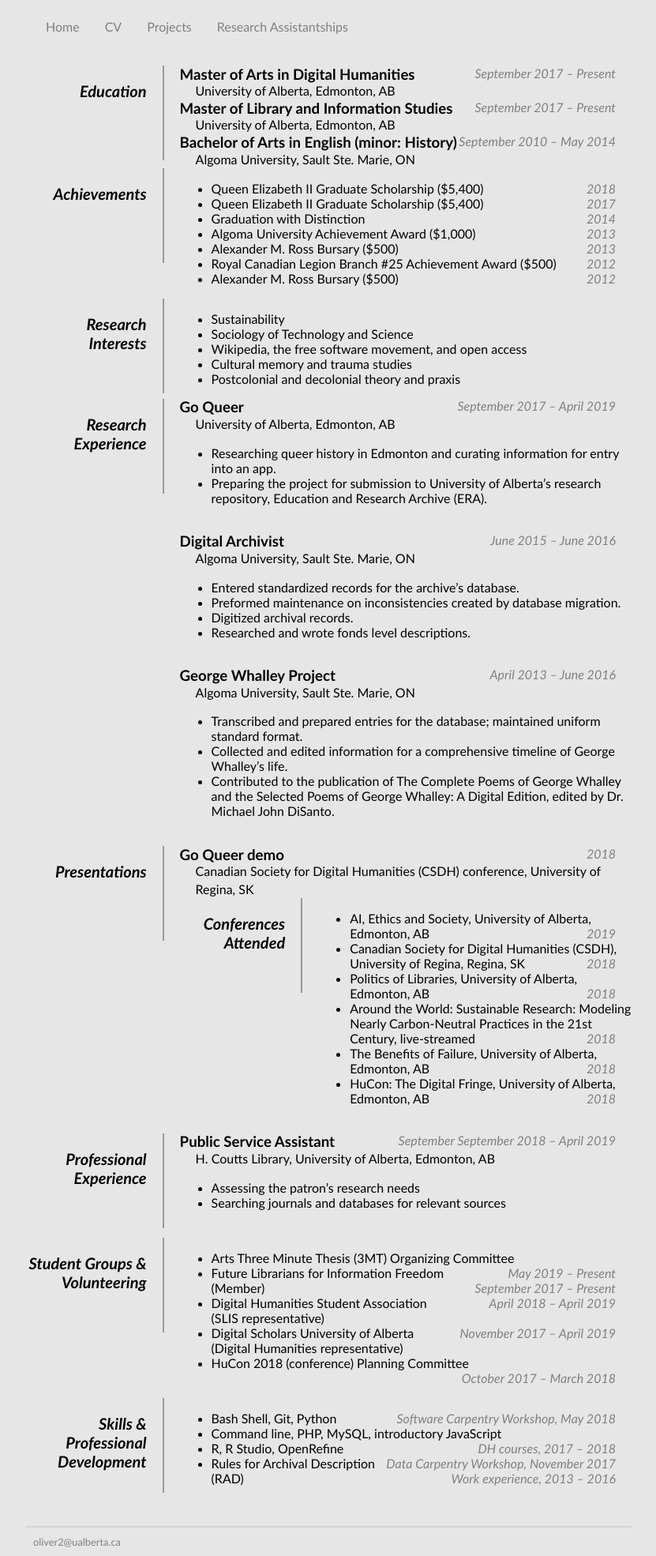
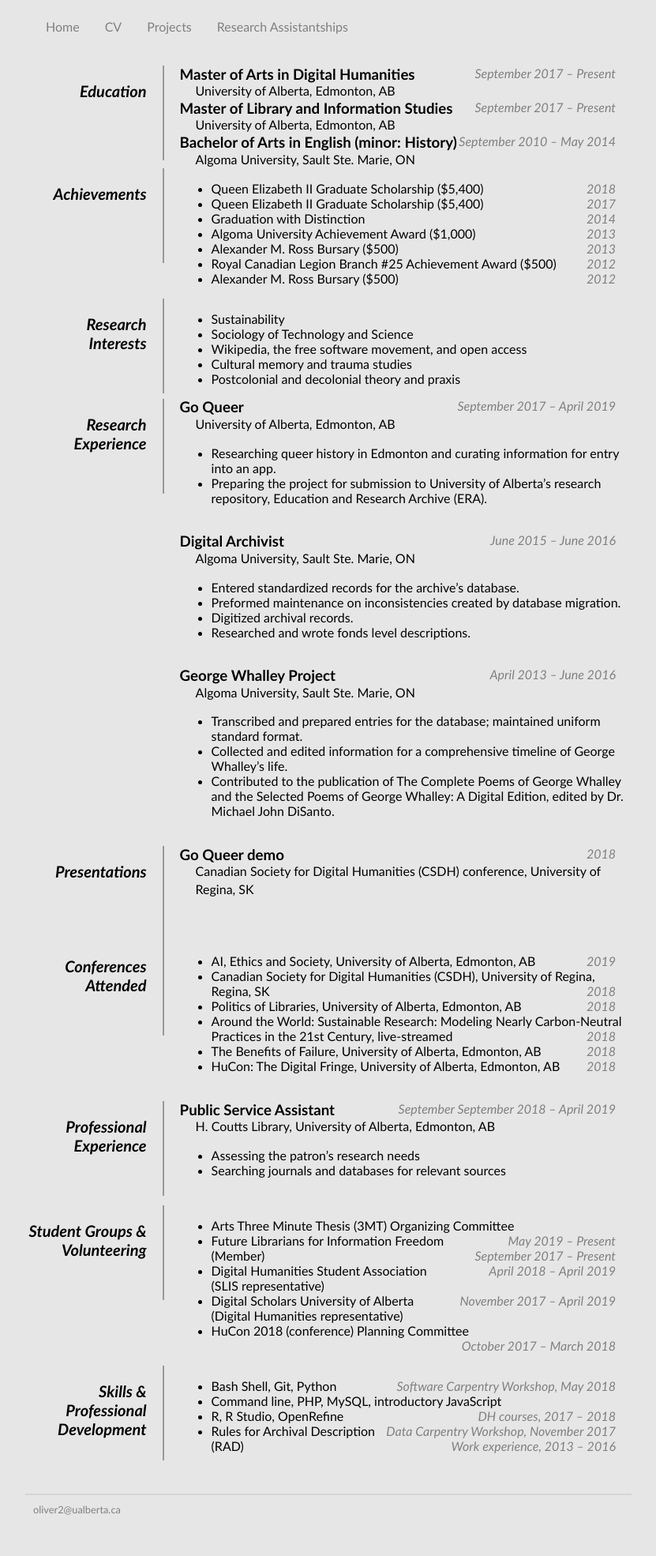
Before and after one commit to k-j-oliver/k-j-oliver.github.io, a Jekyll site: the page built from CV/index.html, in a window 1280 px wide. Shown: the whole page at 79% size, without its empty margins (224-1055 px from the left). Built offline with Jekyll 4.4.1, drawn with Linux system fonts in a browser that asks for light colours; after the commit the page ends 1929 px from its top, so only the background shows below that.

Commit message:
Update index.html

```diff
--- a/CV/index.html
+++ b/CV/index.html
@@ -3,7 +3,9 @@
 title: CV - Kathleen Oliver
 ---
 <div class="cv">
+<div class="clear"></div>
 	<dl>
+		<dd class="clear"></dd>
 		<dt>Education</dt>
 		<dd>
 			<h3>Master of Arts in Digital Humanities <span>September 2017 – Present</span></h3>
@@ -13,7 +15,7 @@
 			<h3>Bachelor of Arts in English (minor: History)<span>September 2010 – May 2014</span></h3>
 			<p>Algoma University, Sault Ste. Marie, ON</p>
 		</dd>
-
+		<dd class="clear"></dd>
 		<dt>Achievements</dt>
 		<dd>
 			<ul>
@@ -26,7 +28,7 @@
 				<li>Alexander M. Ross Bursary ($500) <span>2012</span></li>
 			</ul>
 		</dd>
-
+		<dd class="clear"></dd>
 		<dt>Research Interests</dt>
 		<dd>
 			<ul>
@@ -37,7 +39,7 @@
 				<li>Postcolonial and decolonial theory and praxis</li>
 			</ul>
 		</dd>
-
+		<dd class="clear"></dd>
 		<dt>Research Experience</dt>
 		<dd>
 			<h3>Go Queer <span>September 2017 – April 2019</span></h3>
@@ -62,13 +64,13 @@
 				<li>Contributed to the publication of The Complete Poems of George Whalley and the Selected Poems of George Whalley: A Digital Edition, edited by Dr. Michael John DiSanto.</li></br>
 			</ul>
 		</dd>
-
+		<dd class="clear"></dd>
 		<dt>Presentations</dt>
 		<dd>
 			<h3>Go Queer demo <span>2018</span></h3>
 			<p>Canadian Society for Digital Humanities (CSDH) conference, University of Regina, SK</p>
 		</dd>
-
+		<dd class="clear"></dd>
 		<dt>Conferences Attended</dt>
 		<dd>
 			<ul>
@@ -80,7 +82,7 @@
 				<li>HuCon: The Digital Fringe, University of Alberta, Edmonton, AB <span>2018</span></li></br>
 			</ul>
 		</dd>
-
+		<dd class="clear"></dd>
 		<dt>Professional Experience</dt>
 		<dd>
 			<h3>Public Service Assistant <span>September September 2018 – April 2019</span></h3>
@@ -90,7 +92,7 @@
 				<li>Searching journals and databases for relevant sources</li></br>
 			</ul>
 		</dd>
-
+		<dd class="clear"></dd>
 		<dt>Student Groups & Volunteering</dt>
 		<dd>
 			<ul>
@@ -101,7 +103,7 @@
 				<li>HuCon 2018 (conference) Planning Committee <span>October 2017 – March 2018</span></li></br>
 			</ul>
 		</dd>
-
+		<dd class="clear"></dd>
 		<dt>Skills & Professional Development</dt>
 		<dd>
 			<ul>
@@ -111,4 +113,6 @@
 				<li>Rules for Archival Description (RAD) <span>Work experience, 2013 – 2016</span></li></br>
 			</ul>
 		</dd>
+		<dd class="clear"></dd>
+		</dl>
 </div>
```
